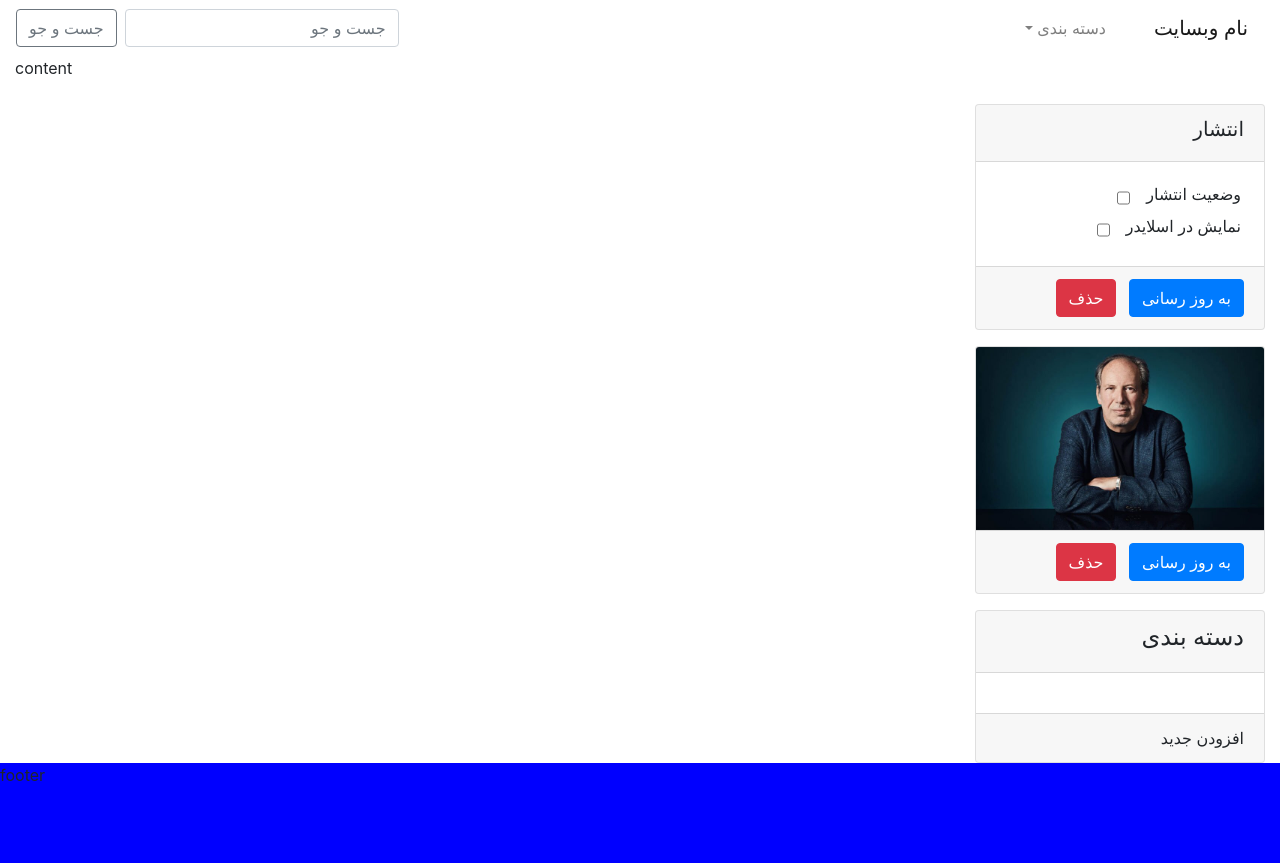
After one commit to sadeghesfahani/flask-project, a Flask app: template blog/templates/blog/create.html in a window 1280 px wide. The commit adds this page. Run offline with Flask 2, Linux system fonts and the light colour scheme; the template is opened without the code that fills it, so the values that code supplies are empty; some libraries are stand-ins or nearby versions.

Commit message:
Front End: creating post is started but not finished yet

```diff
--- a/blog/blog.py
+++ b/blog/blog.py
@@ -20,3 +20,9 @@ UPLOADS_PATH = 'static/media'
 def index():
 
     return render_template("blog/index.html")
+
+
+
+@bp.route("/create")
+def create_post():
+    return render_template("blog/create.html")
--- /dev/null
+++ b/blog/static/css/normal.css
@@ -0,0 +1,26 @@
+.card {
+    box-shadow: 0px 0px 0px 0px gray;
+
+    transform: scale(1);
+    transition: box-shadow 0.3s ease-in-out 0s, transform 0.4s;
+
+}
+
+.card:hover {
+    box-shadow: 0px 0px 0px 0px gray;
+    transform: scale(1.0);
+    cursor: default;
+
+}
+
+.card-header img {
+    box-shadow: 0px 0px 0px 0px white;
+    transform: scale(1);
+
+}
+
+.card-header img:hover {
+    box-shadow: 0px 0px 0px 0px white;
+    transform: scale(1);
+
+}
--- a/blog/templates/base.html
+++ b/blog/templates/base.html
@@ -19,6 +19,7 @@
 {#    <script src="js/bootstrap.js"></script>#}
     <script src="{{ url_for('static',filename='js/bootstrap.js') }}"></script>
     <link rel="stylesheet" href="https://cdnjs.cloudflare.com/ajax/libs/font-awesome/4.7.0/css/font-awesome.min.css">
+    {% block head %}{% endblock head %}
     <title>Title</title>
 </head>
 <body>
--- /dev/null
+++ b/blog/templates/blog/create.html
@@ -0,0 +1,77 @@
+{% extends 'base.html' %}
+
+{% block head %}
+    <link rel="stylesheet" href="{{ url_for('static',filename='css/normal.css') }}">
+{% endblock %}
+
+
+{% block content %}
+
+    <div class="col-12 col-md-3 text-right ">
+        <div class="card mt-5">
+            <div class="card-header">
+                <h5>انتشار</h5>
+            </div>
+            <form>
+                <div class="card-body">
+
+                    <div class="form-row">
+                        <label for="publish" class="mr-2 ml-3"> وضعیت انتشار </label>
+                        <input type="checkbox" id="publish" name="publish">
+                    </div>
+                    <div class="form-row">
+                        <label for="slider_status" class="mr-2 ml-3">نمایش در اسلایدر</label>
+                        <input type="checkbox" id="slider_status" name="slider_status">
+                    </div>
+
+                </div>
+                <div class="card-footer">
+
+                    <input type="submit" class="btn btn-primary" value="به روز رسانی">
+                    <input type="submit" class="btn btn-danger mr-2" value="حذف">
+                </div>
+            </form>
+
+        </div>
+
+        <div class="card mt-3">
+            <img class="card-img-top" src="{{ url_for('static',filename='media/post/0.Cover_.Zimmer-768x488.jpg') }}">
+            <form>
+
+                <div class="card-footer">
+
+                    <input type="submit" class="btn btn-primary" value="به روز رسانی">
+                    <input type="submit" class="btn btn-danger mr-2" value="حذف">
+                </div>
+            </form>
+
+        </div>
+    <div class="card mt-3">
+
+        <div class="card-header">
+            <h4>دسته بندی</h4>
+        </div>
+        <div class="card-body">
+
+        </div>
+
+        <div class="card-footer">
+            <a id="add_category">افزودن جدید</a>
+        </div>
+    </div>
+
+    </div>
+
+    <div class="col-12 col-md-9">
+        content
+    </div>
+
+
+
+
+
+
+
+
+
+{% endblock %}
```
